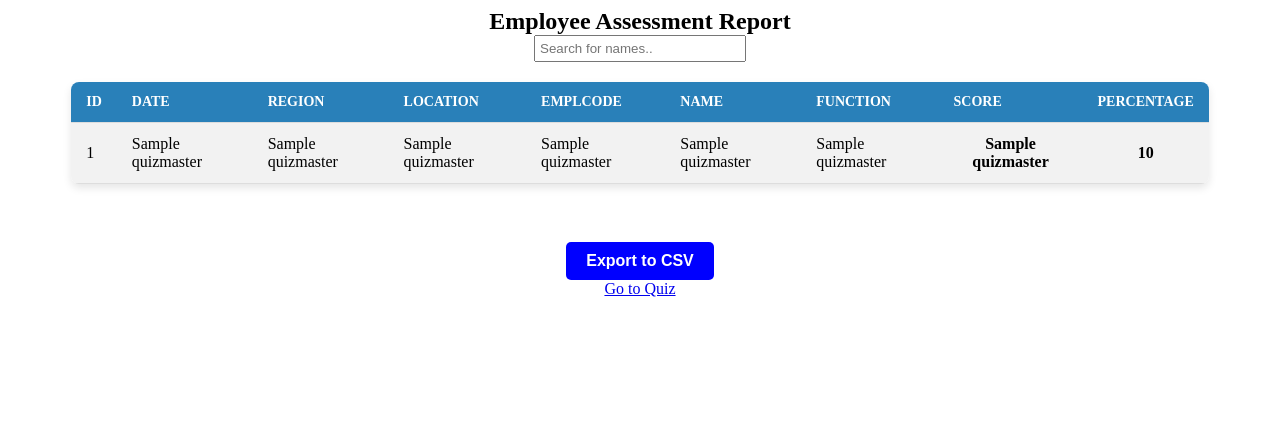
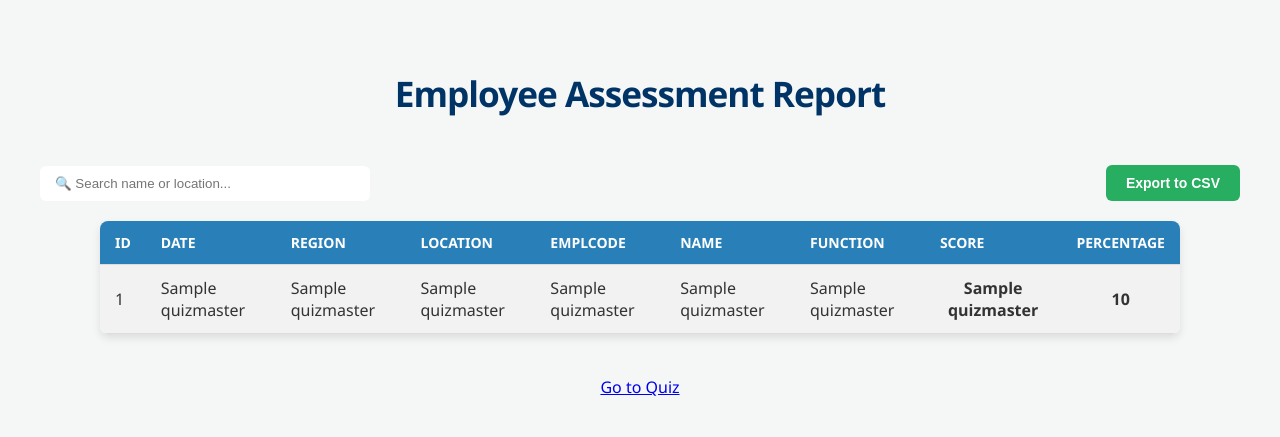
Before and after one commit to smartshipz/BDQuiz, a Flask app: page /Report in a window 1280 px wide. Shown: the top 437 px of the page. Run offline with Flask 3, Linux system fonts and the light colour scheme; the visitor is signed in with stand-in values (Sample User, id 1); a database or web service that is not in the repository returns one stand-in record (values such as "Sample title"); some libraries are stand-ins or nearby versions.

Commit message:
Revise Report.html for improved layout and styles
Refactor HTML structure and styles for the report page, enhancing layout and design elements.

```diff
--- a/templates/Report.html
+++ b/templates/Report.html
@@ -4,6 +4,15 @@
     <title>Quiz Report</title>
     <style>
        <style>
+
+ :root {
+      --primary: #003366;    /* Blue Dart Navy */
+      --accent: #ffcc00;     /* Blue Dart Gold */
+      --text-main: #1e293b;
+      --text-muted: #64748b;
+      --border: #e2e8f0;
+      --bg: #f8fafc;
+    }
     /* General Page Styling */
     body {
         font-family: 'Segoe UI', Tahoma, Geneva, Verdana, sans-serif;
@@ -13,15 +22,20 @@
     }
 
      header {
-      margin-bottom: 32px;
-    }
+    text-align: center;
+    margin-bottom: 40px;
+    position: relative;
+}
 
-    h2 {
-      margin: 0;
-      font-size: 1.5rem;
-      color: var(--primary);
-      font-weight: 700;
-    }
+h2 {
+    font-size: 2.2rem;
+    font-weight: 700;
+    color: #003366; /* Your Blue Dart Navy */
+    letter-spacing: -1px;
+    margin-bottom: 8px;
+    position: relative;
+    display: inline-block;
+}
 
 
     /* Table Styling */
@@ -113,13 +127,60 @@
 tr:nth-child(even) { background-color: #f2f2f2; }
 tr:hover { background-color: #ddd; }
 button:hover { background-color: darkblue; cursor: pointer; }
+
+
+.controls-row {
+    display: flex;
+    justify-content: space-between; /* Pushes items to opposite ends */
+    align-items: center;            /* Vertically centers them */
+    margin-bottom: 20px;
+    max-width: 100%;
+}
+
+#searchInput {
+    padding: 10px 15px;
+    width: 300px; /* Adjust width as needed */
+    border: 1px solid var(--border);
+    border-radius: 6px;
+    outline: none;
+}
+
+.btn-export {
+   /* Always visible state */
+    background-color: #27ae60 !important; /* Explicit professional green */
+    color: white !important;              /* Ensure text is always white */
+
+    /* Layout */
+    display: inline-flex;
+    align-items: center;
+    padding: 10px 20px;
+    border: none;
+    border-radius: 6px;
+    font-weight: 600;
+    cursor: pointer;
+
+    /* Smooth transition */
+    transition: background-color 0.3s ease, transform 0.2s;
+}
+
+.btn-export:hover {
+    background-color: #219150 !important; /* Darker green on hover */
+    transform: translateY(-1px);
+}
 </style>
     </style>
 </head>
 <body>
-    <h2 style="text-align:center;">Employee Assessment Report</h2>
-<div style="text-align:center; margin-bottom:10px;">
-    <input type="text" id="searchInput" onkeyup="filterTable()" placeholder="Search for names.." style="padding:4px; width:200px;">
+<header>
+    <h2 style="text-align:center;">Employee Assessment Report</h2><br>
+</header>
+
+<div class="controls-row">
+    <input type="text" id="searchInput" onkeyup="filterTable()" placeholder="🔍 Search name or location...">
+    <button class="btn-export" onclick="exportToCSV()">
+        Export to CSV
+    </button>
+</div>
 </div>
     <table>
         <tr>
@@ -148,13 +209,7 @@ button:hover { background-color: darkblue; cursor: pointer; }
         {% endfor %}
     </table>
     <br>
-    <div style="text-align:center; margin-top:20px;">
-    <button onclick="exportToCSV()"
-        style="padding:10px 20px; font-size:16px; background-color:blue; color:white; border:none; border-radius:5px;">
-        Export to CSV
-    </button>
-</div>
-    <div style="text-align:center;">
+        <div style="text-align:center;">
         <a href="/">Go to Quiz</a>
     </div>
 </body>
```
